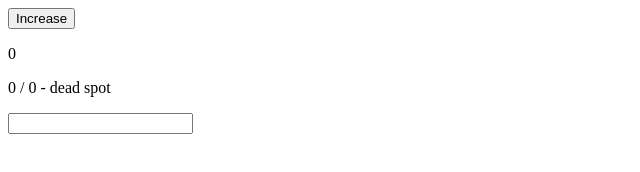
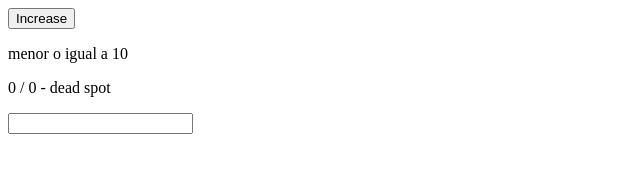
Before and after one commit to djbu/vue-learning, a plain HTML site: page index.html in a window 1280 px wide. Shown: the whole page, without its empty margins (0-640 px from the left). Drawn offline with Linux system fonts and the light colour scheme.

Commit message:
template js expressions

```diff
--- a/index.html
+++ b/index.html
@@ -10,7 +10,7 @@
 <body>
 <div id="app">
   <button v-on:click="increase(2, $event)">Increase</button>
-	<p>{{ counter }}</p>
+	<p>{{ counter > 10 ? 'mayor a diez' : 'menor o igual a 10' }}</p>
   <p v-on:mousemove="updateCoordinates">{{ x }} / {{ y }}
 		- <span v-on:mousemove.stop="">dead spot</span>
 	</p>
```
